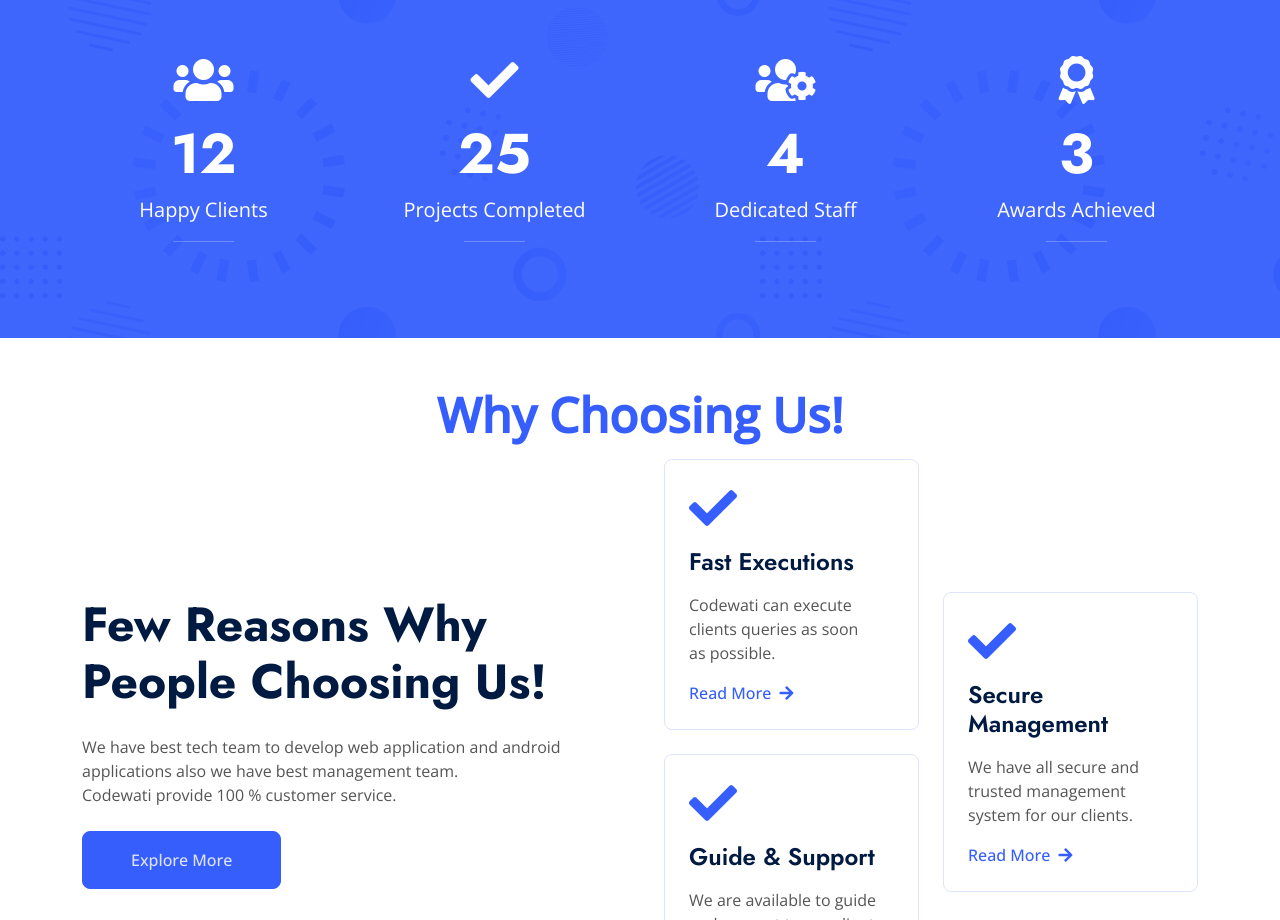
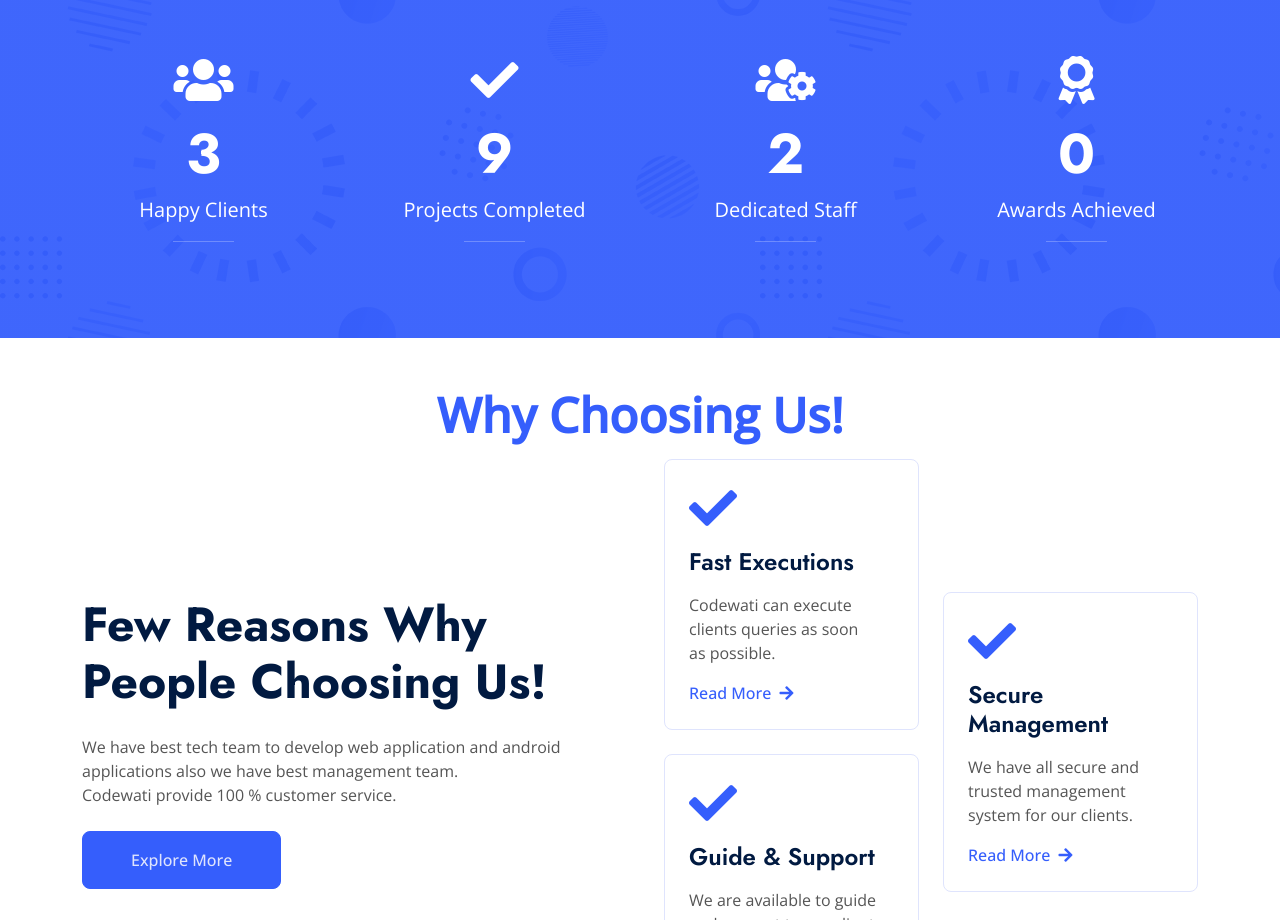
Before and after one commit to abhivishrut/codewati, a plain HTML site: page index.html in a window 1280 px wide. Shown: the part 1620-2540 px from the top of the page. Drawn offline with nearby package versions, Linux system fonts and the light colour scheme; animation ran at ten frames a second.

Commit message:
Update index.html

```diff
--- a/index.html
+++ b/index.html
@@ -263,25 +263,25 @@
             <div class="row g-5">
                 <div class="col-sm-6 col-lg-3 text-center wow fadeIn" data-wow-delay="0.1s">
                     <i class="fa fa-users fa-3x text-white mb-3"></i>
-                    <h1 class="display-4 text-white" data-toggle="counter-up">12</h1>
+                    <h1 class="display-4 text-white" data-toggle="counter-up">3</h1>
                     <span class="fs-5 text-white">Happy Clients</span>
                     <hr class="bg-white w-25 mx-auto mb-0">
                 </div>
                 <div class="col-sm-6 col-lg-3 text-center wow fadeIn" data-wow-delay="0.3s">
                     <i class="fa fa-check fa-3x text-white mb-3"></i>
-                    <h1 class="display-4 text-white" data-toggle="counter-up">25</h1>
+                    <h1 class="display-4 text-white" data-toggle="counter-up">9</h1>
                     <span class="fs-5 text-white">Projects Completed</span>
                     <hr class="bg-white w-25 mx-auto mb-0">
                 </div>
                 <div class="col-sm-6 col-lg-3 text-center wow fadeIn" data-wow-delay="0.5s">
                     <i class="fa fa-users-cog fa-3x text-white mb-3"></i>
-                    <h1 class="display-4 text-white" data-toggle="counter-up">4</h1>
+                    <h1 class="display-4 text-white" data-toggle="counter-up">2</h1>
                     <span class="fs-5 text-white">Dedicated Staff</span>
                     <hr class="bg-white w-25 mx-auto mb-0">
                 </div>
                 <div class="col-sm-6 col-lg-3 text-center wow fadeIn" data-wow-delay="0.7s">
                     <i class="fa fa-award fa-3x text-white mb-3"></i>
-                    <h1 class="display-4 text-white" data-toggle="counter-up">3</h1>
+                    <h1 class="display-4 text-white" data-toggle="counter-up">0</h1>
                     <span class="fs-5 text-white">Awards Achieved</span>
                     <hr class="bg-white w-25 mx-auto mb-0">
                 </div>
```
